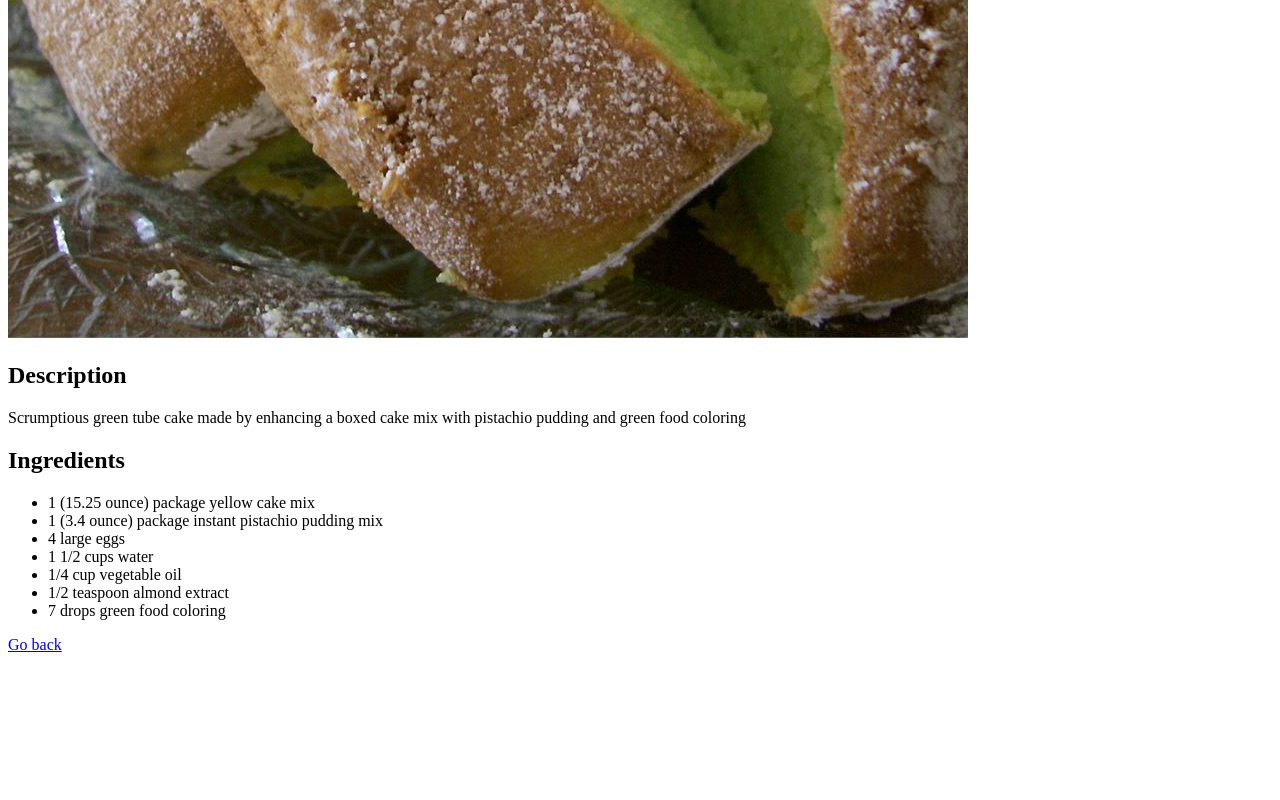
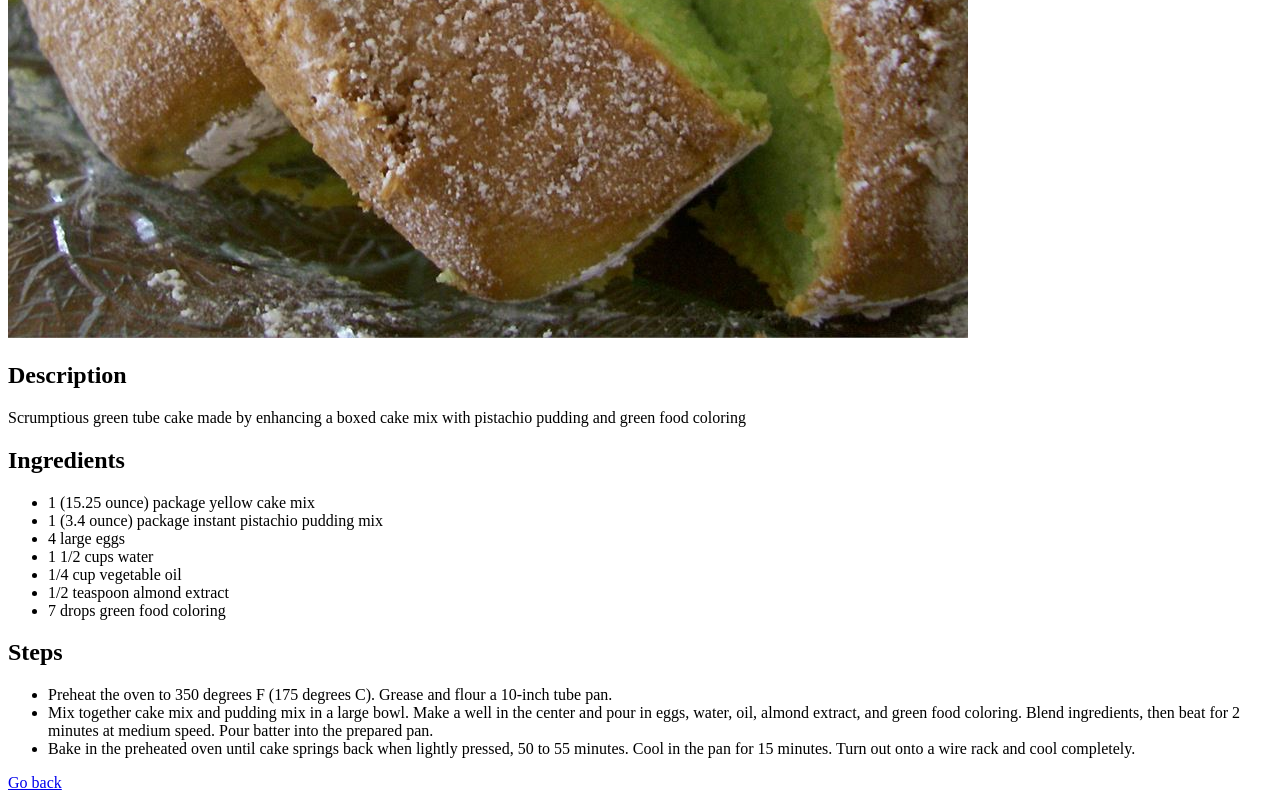
Before and after one commit to joshagustin/odin-recipes, a plain HTML site: page recipes/pistachio-cake.html in a window 1280 px wide. Shown: the part 702-1502 px from the top of the page. Before the commit the page ends 1364 px from the top, so only its background shows below. Drawn offline with Linux system fonts and the light colour scheme.

Commit message:
Add steps to pistachio-cake.html

```diff
--- a/recipes/pistachio-cake.html
+++ b/recipes/pistachio-cake.html
@@ -24,6 +24,19 @@
             <li>7 drops green food coloring </li>
         </ul>
 
+        <h2>Steps</h2>
+        <ul>
+            <li>Preheat the oven to 350 degrees F (175 degrees C). Grease
+                and flour a 10-inch tube pan.</li>
+            <li>Mix together cake mix and pudding mix in a large bowl.
+                Make a well in the center and pour in eggs, water, oil,
+                almond extract, and green food coloring. Blend ingredients,
+                then beat for 2 minutes at medium speed. Pour batter into
+                the prepared pan.</li>
+            <li>Bake in the preheated oven until cake springs back when
+                lightly pressed, 50 to 55 minutes. Cool in the pan for 15
+                minutes. Turn out onto a wire rack and cool completely.</li>
+        </ul>
         <a href="./../index.html">Go back</a>
     </body>
 </html>
```
